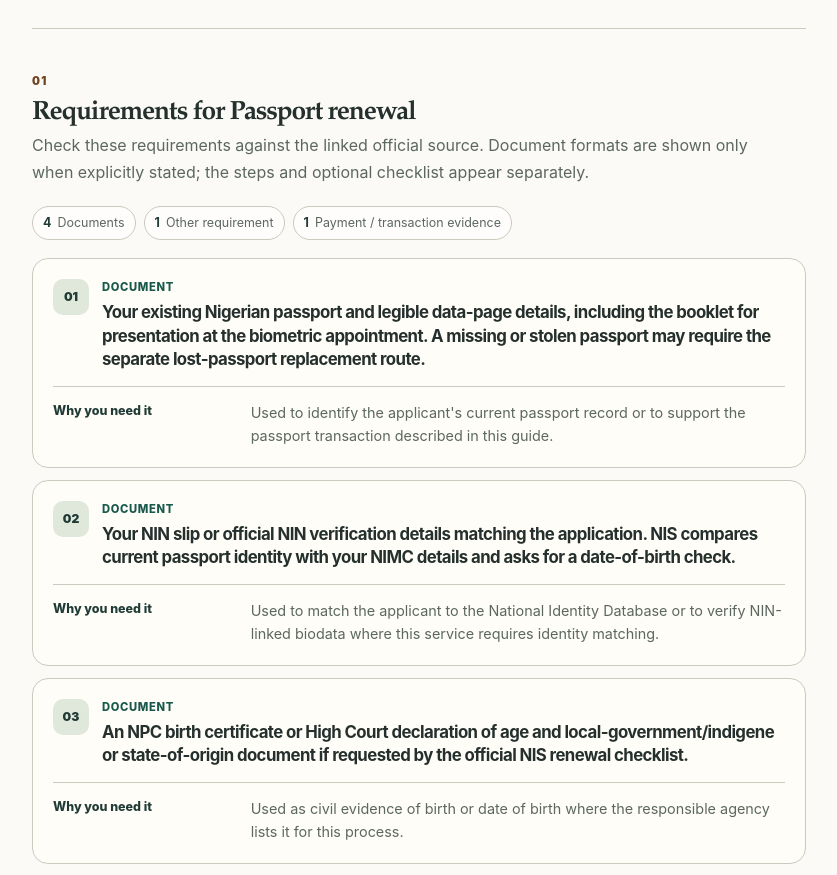
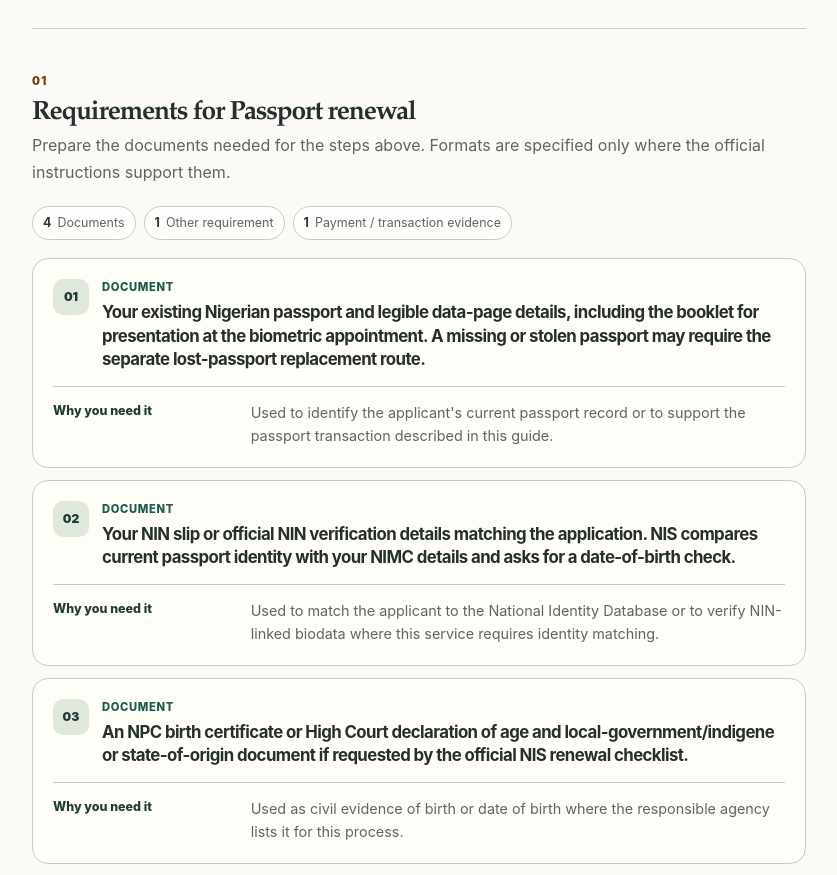
Before and after one commit to eghosa001/nigeria, a Next.js app: page /services/passport-renewal in a window 1280 px wide. Shown: the part 3620-4495 px from the top of the page, without its empty margins (28-865 px from the left). Built offline with nearby package versions, Linux system fonts and the light colour scheme; no server answers.

Commit message:
Reduce repeated page sections in components/service-requirements.tsx

```diff
--- a/components/service-requirements.tsx
+++ b/components/service-requirements.tsx
@@ -13,7 +13,7 @@
       <span className="section-number" aria-hidden="true">01</span>
       <h2>Requirements for {service.shortTitle}</h2>
       <p className="guide-section-intro">
-        Check these requirements against the linked official source. Document formats are shown only when explicitly stated; the steps and optional checklist appear separately.
+        Prepare the documents needed for the steps above. Formats are specified only where the official instructions support them.
       </p>
 
       <div className="requirement-summary" aria-label="Requirement categories">
```
